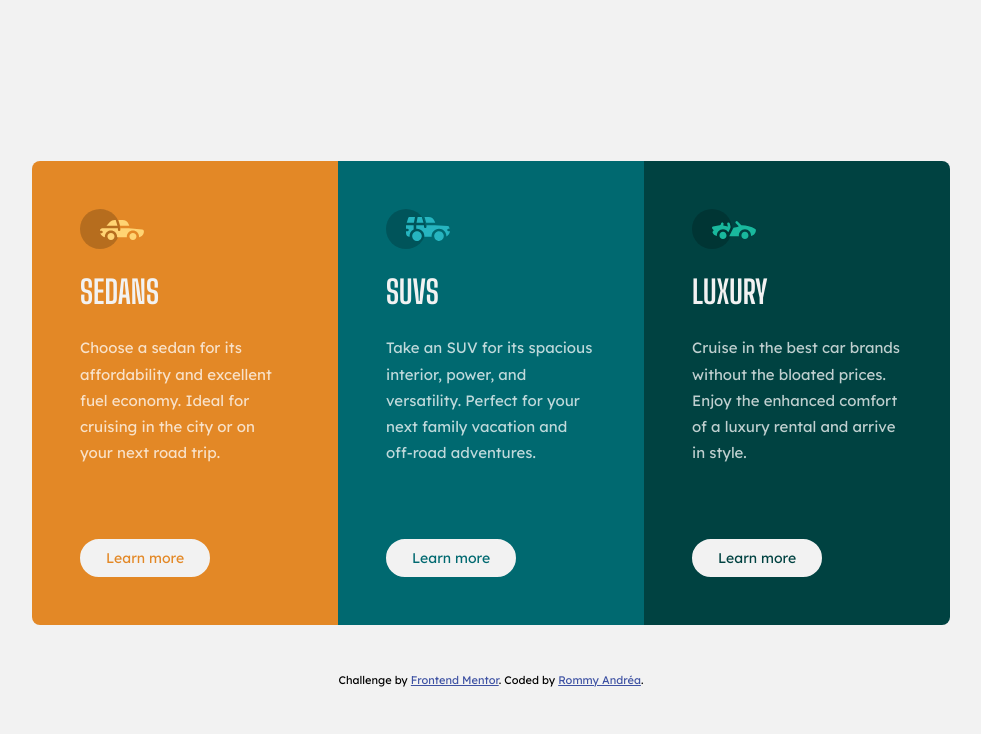
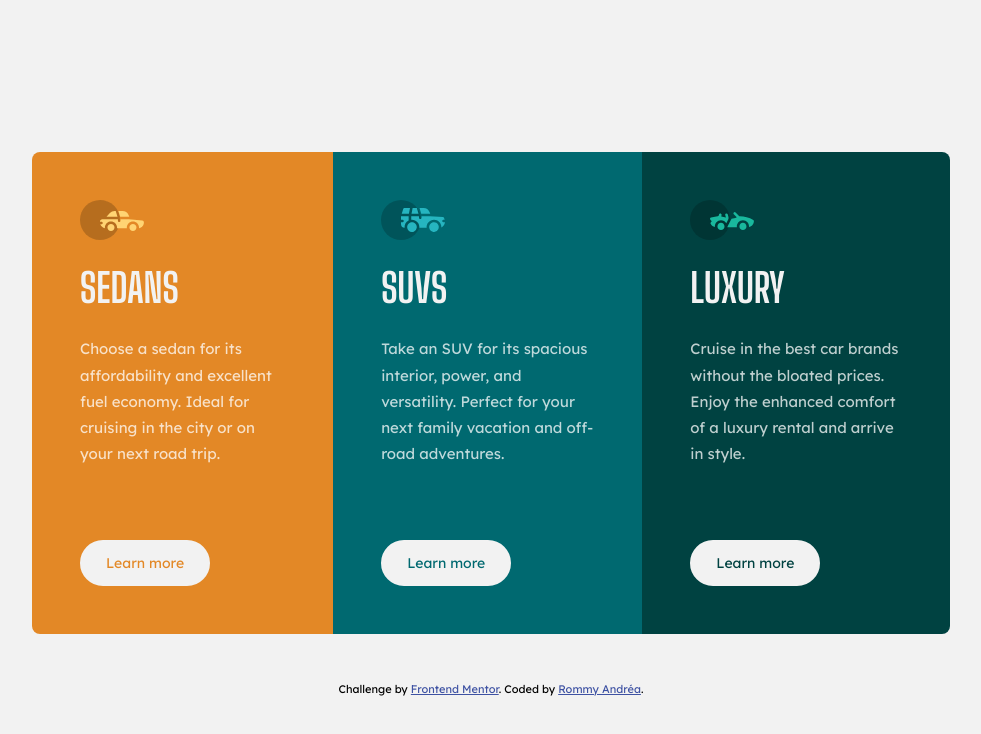
Before and after one commit to RommyAndrea/3-column-preview-card, a plain HTML site: page index.html in a window 1280 px wide. Shown: the whole page, without its empty margins (149-1130 px from the left). Drawn offline with Linux system fonts and the light colour scheme.

Commit message:
rectification

```diff
--- a/styles.css
+++ b/styles.css
@@ -22,7 +22,6 @@ body {
 
 .card div {
     display: flex;
-    flex: 1;
     flex-direction: column;
     align-items: flex-start;
     padding: 3rem;
@@ -49,7 +48,7 @@ body {
     color: hsl(0, 0%, 95%);
     font-family: "Big Shoulders Display", sans-serif;
     font-weight: 700;
-    font-size: 2rem;
+    font-size: 2.5rem;
 }
 
 .card div p {
@@ -65,7 +64,7 @@ body {
     font-size: 0.875rem;
     font-weight: 400;
     border: 0.125rem solid hsl(0, 0%, 95%);
-    padding: 0.5rem 1.5rem;
+    padding: 0.75rem 1.5rem;
     border-radius: 1.5rem;
     transition: background-color 0.3s ease, color 0.3s ease;
 }
```
Also changed, not shown: images/3-column-preview-card-screenshot.jpeg, 1 other file.
